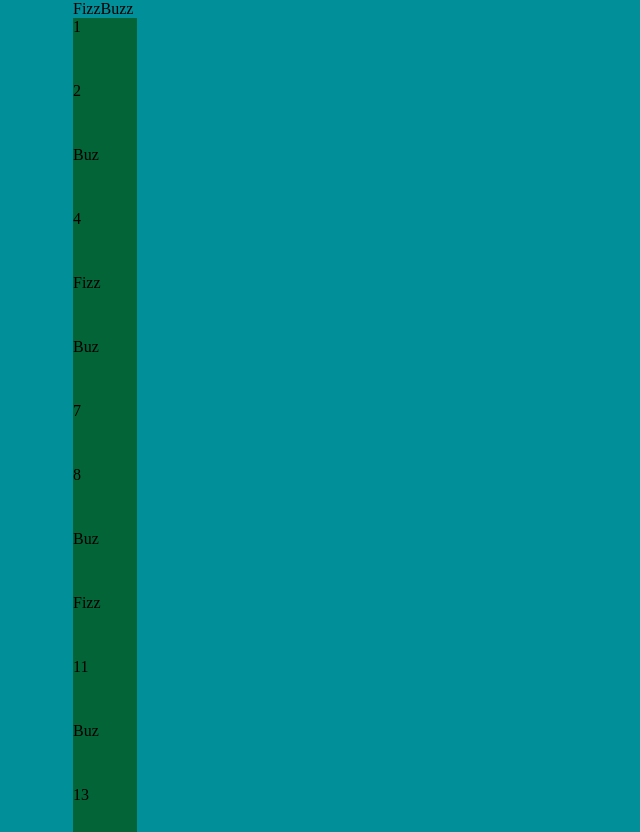
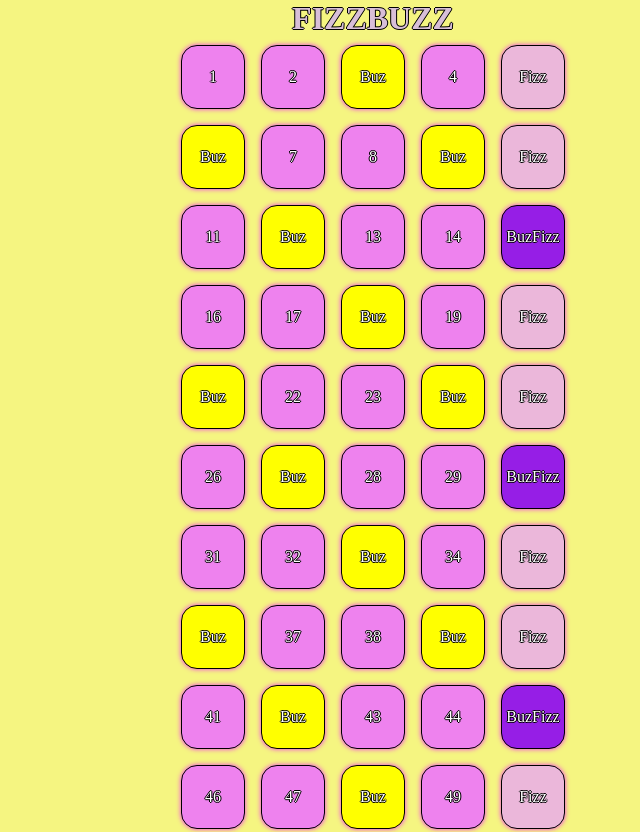
Before and after one commit to Alex-Uva89/js-fizzbuzzdom, a plain HTML site: page index.html in a window 1280 px wide. Shown: the top 832 px of the page, without its empty margins (267-907 px from the left). Drawn offline with Linux system fonts and the light colour scheme.

Commit message:
Complete

```diff
--- a/css/style.css
+++ b/css/style.css
@@ -5,16 +5,54 @@
 }
 
 body{
-    background-color: rgb(1, 143, 153);
+    background-color: rgb(245, 245, 129);
 }
 
 .container{
-    max-width: 600px;
+    max-width: 400px;
     margin: 0 auto;
+}
+
+.title{
+    text-align: center;
+    text-transform: uppercase;
+    color: thistle;
+    text-shadow: -1px 0 black, 0 1px black, 1px 0 black, 0 -1px black;
+}
+
+.area-boxes{
+    display: flex;
+    flex-wrap: wrap;
 }
 
 .box{
     width: 4rem;
     height: 4rem;
-    background-color: rgb(2, 100, 55);
+    background-color: violet;
+    font-size: 1em;
+    color: white;
+    text-shadow: -1px 0 black, 0 1px black, 1px 0 black, 0 -1px black;
+    margin: .5rem;
+    display: flex;
+    justify-content: center;
+    align-items: center;
+    border: 1px solid black;
+    border-radius: 1rem;
+    box-shadow: 0 0 5px rgb(241, 43, 241);
 }
+
+.yellow{
+    background-color: yellow;
+}
+
+.pink{
+    background-color: rgb(235, 183, 218);
+}
+
+.orange{
+    background-color: rgb(150, 30, 230);
+}
+
+.size{
+    transform: scale(1.1);
+}
--- a/index.html
+++ b/index.html
@@ -10,7 +10,7 @@
 </head>
 <body>
     <div class="container">
-    <div>FizzBuzz</div>
+    <h1 class="title">FizzBuzz</h1>
     <div class="area-boxes"></div>
     </div>
 
--- a/js/script.js
+++ b/js/script.js
@@ -1,5 +1,5 @@
 // dati
-let areaContainBoxes = document.querySelector('.area-boxes')
+let areaContainBoxes = document.querySelector('.area-boxes');
 
 // input
 for (let i = 1; i <= 100; i++) {
@@ -16,5 +16,16 @@ for (let i = 1; i <= 100; i++) {
     }
 }
 
+let caselBox = document.querySelectorAll('.box');
+
+for (let i = 0; i < caselBox.length ; i++) {
+    caselBox[i].addEventListener('mouseover', function(){
+        caselBox[i].classList.add('size');
+    });
+    caselBox[i].addEventListener('mouseout', function(){
+        caselBox[i].classList.remove('size');
+    });
+}
+
 
 // output
```
